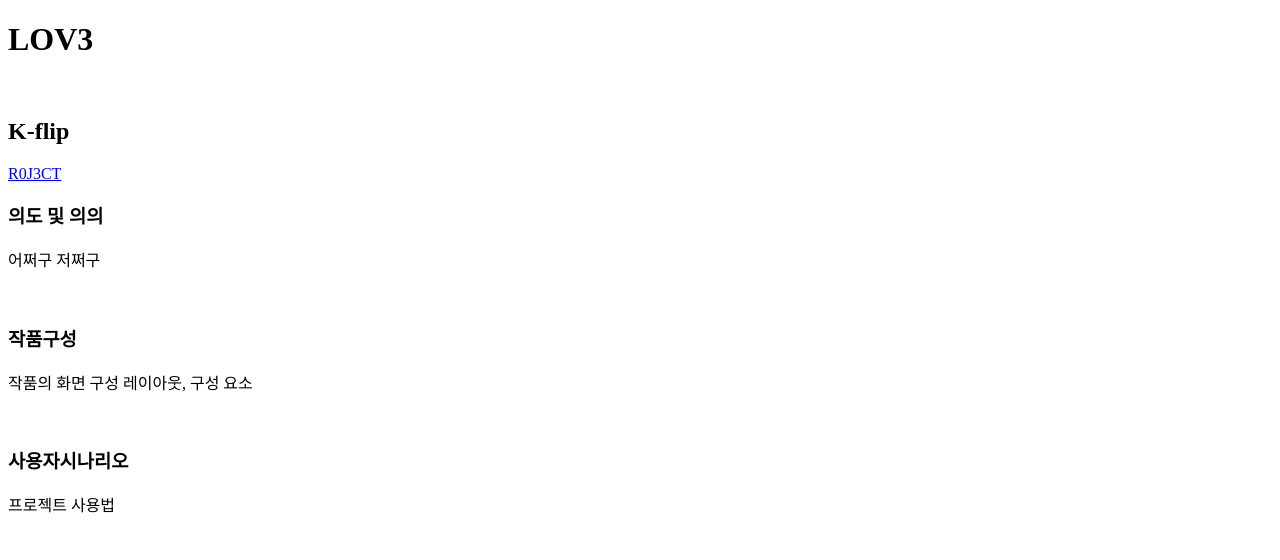
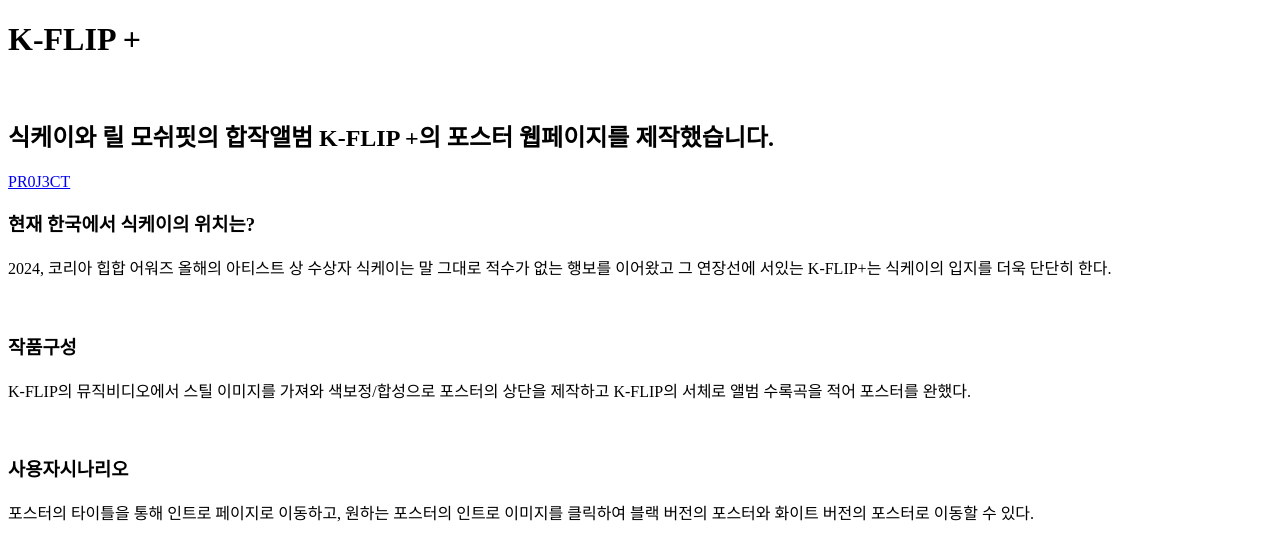
Before and after one commit to qkrcjsan/sample_web, a plain HTML site: page index.html in a window 1280 px wide. Drawn offline with Linux system fonts and the light colour scheme.

Commit message:
Update index.html

```diff
--- a/index.html
+++ b/index.html
@@ -1,22 +1,22 @@
 <!DOCTYPE html>
 <html>
 <head>
-<title> 박천무 프로젝트 </title>
+<title> 퍼뜨려 L.O.V.E </title>
 </head>
 
 <body>
-<h1> LOV3 </h1>
+<h1> K-FLIP + </h1>
 <br>
-<h2> K-flip </h2>
-<a href = "https://music.youtube.com/playlist?list=OLAK5uy_lh2-dP8UO7fE5d6KpLvhhd0d0AAU_tzEc"/> R0J3CT </a>
+<h2> 식케이와 릴 모쉬핏의 합작앨범 K-FLIP +의 포스터 웹페이지를 제작했습니다. </h2>
+<a href = "https://editor.p5js.org/zhiltytuy/full/Mo57Ikp0O"/> PR0J3CT </a>
 <br>
-<h3>의도 및 의의</h3>
-<p>어쩌구 저쩌구</p>
+<h3>현재 한국에서 식케이의 위치는? </h3>
+<p>2024, 코리아 힙합 어워즈 올해의 아티스트 상 수상자 식케이는 말 그대로 적수가 없는 행보를 이어왔고 그 연장선에 서있는 K-FLIP+는 식케이의 입지를 더욱 단단히 한다.</p>
 <br>
 <h3>작품구성</h3>
-<p>작품의 화면 구성 레이아웃, 구성 요소</p>
+<p>K-FLIP의 뮤직비디오에서 스틸 이미지를 가져와 색보정/합성으로 포스터의 상단을 제작하고 K-FLIP의 서체로 앨범 수록곡을 적어 포스터를 완했다.</p>
 <br>
 <h3>사용자시나리오</h3>
-<p>프로젝트 사용법</p>
+<p>포스터의 타이틀을 통해 인트로 페이지로 이동하고, 원하는 포스터의 인트로 이미지를 클릭하여 블랙 버전의 포스터와 화이트 버전의 포스터로 이동할 수 있다.</p>
 </body>
 </html>
```
